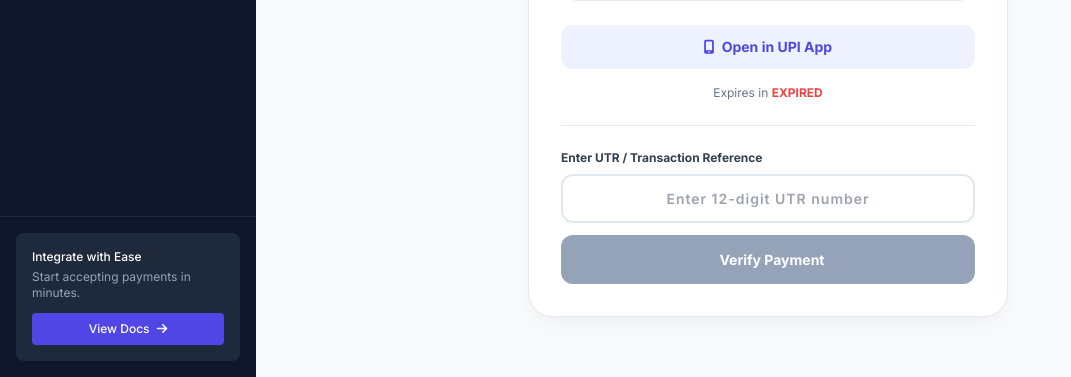
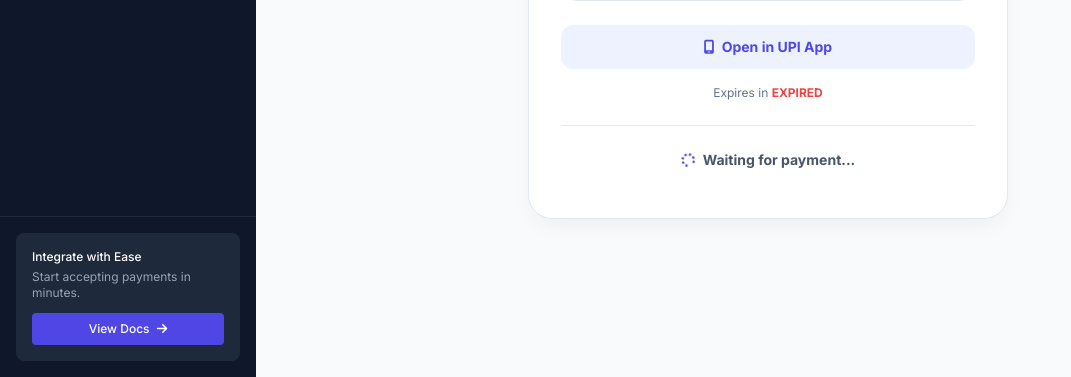
Before and after one commit to gigavy/payment-gatewy, a Flask app: template templates/subscription_checkout.html in a window 1280 px wide. Shown: the part 732-1109 px from the top of the page, without its empty margins (0-1071 px from the left). Run offline with Flask 3, Linux system fonts and the light colour scheme; the template is opened without the code that fills it, so the values that code supplies are empty; some libraries are stand-ins or nearby versions.

Commit message:
Add files via upload

```diff
--- a/templates/subscription_checkout.html
+++ b/templates/subscription_checkout.html
@@ -140,14 +140,11 @@
 
     <hr class="my-6 border-slate-200">
 
-    <!-- UTR Submission -->
-    <div>
-        <label class="block text-xs font-bold text-slate-700 mb-2">Enter UTR / Transaction Reference</label>
-        <input type="text" id="utrInput" class="utr-input mb-3" placeholder="Enter 12-digit UTR number" maxlength="30">
-        <button id="submitBtn" onclick="submitUTR()" class="btn-verify">
-            <i class="fa-solid fa-shield-check"></i> Verify Payment
-        </button>
-        <p id="utrMessage" class="text-xs text-center mt-3 font-bold hidden"></p>
+    <!-- Auto Verify Indicator -->
+    <div class="text-center">
+        <div class="flex items-center justify-center gap-2 text-sm font-bold text-slate-600 mb-4">
+            <i class="fa-solid fa-spinner fa-spin text-primary"></i> Waiting for payment...
+        </div>
     </div>
 </div>
 
@@ -205,46 +202,5 @@
         } catch(e) {}
     }, 3000);
 
-    // Submit UTR
-    async function submitUTR() {
-        const utr = document.getElementById('utrInput').value.trim();
-        const msgEl = document.getElementById('utrMessage');
-        const btn = document.getElementById('submitBtn');
-
-        if (!utr || utr.length < 6) {
-            msgEl.textContent = "Please enter a valid UTR number";
-            msgEl.className = "text-xs text-center mt-3 font-bold text-red-500";
-            return;
-        }
-
-        btn.disabled = true;
-        btn.innerHTML = '<i class="fa-solid fa-spinner fa-spin"></i> Verifying...';
-
-        try {
-            const formData = new FormData();
-            formData.append('order_id', ORDER_ID);
-            formData.append('utr', utr);
-
-            const resp = await fetch('/api/subscription/submit_utr', {
-                method: 'POST',
-                body: formData
-            });
-            const data = await resp.json();
-
-            if (data.status === 'success') {
-                msgEl.textContent = "UTR submitted! Waiting for bank confirmation...";
-                msgEl.className = "text-xs text-center mt-3 font-bold text-emerald-600";
-            } else {
-                msgEl.textContent = data.message || "Something went wrong";
-                msgEl.className = "text-xs text-center mt-3 font-bold text-red-500";
-            }
-        } catch(e) {
-            msgEl.textContent = "Network error. Please try again.";
-            msgEl.className = "text-xs text-center mt-3 font-bold text-red-500";
-        }
-
-        btn.disabled = false;
-        btn.innerHTML = '<i class="fa-solid fa-shield-check"></i> Verify Payment';
-    }
 </script>
 {% endblock %}
```
